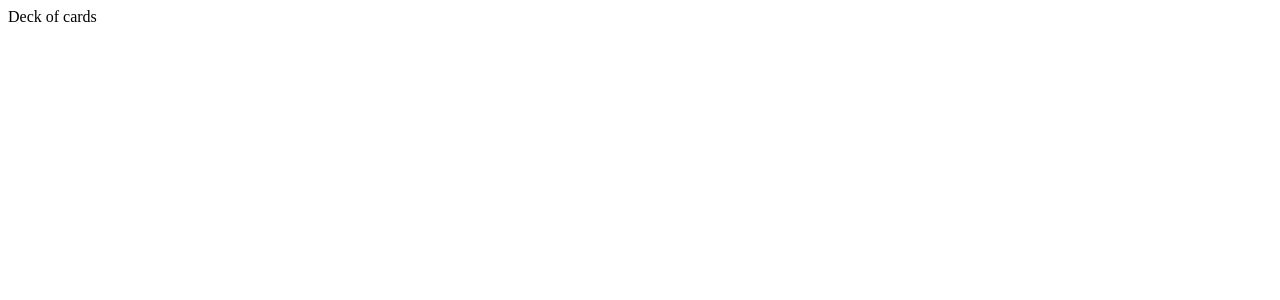
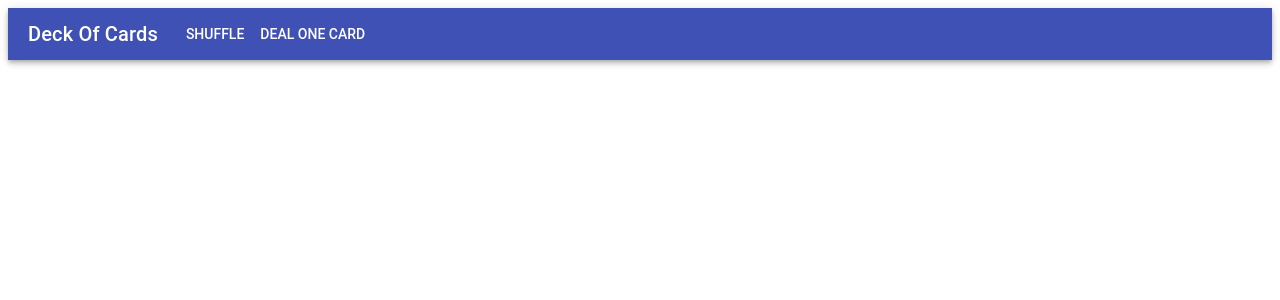
Before and after one commit to kzde/deck-of-cards, a React app: page / in a window 1280 px wide. Shown: the top 300 px of the page. Built offline with nearby package versions, Linux system fonts and the light colour scheme; the HTML template or start-up script is replaced by a standard one.

Commit message:
Add shuffle helper and action bar

```diff
--- a/src/App.js
+++ b/src/App.js
@@ -1,5 +1,12 @@
-import React from 'react';
+import React, { Fragment } from 'react';
+import Header from '../src/components/Header/Header';
 
-const App = () => <div>Deck of cards</div>
+const App = () => {
+    return (
+        <Fragment>
+            <Header />
+        </Fragment>
+    )
+}
 
 export default App;
--- /dev/null
+++ b/src/components/Header/Header.js
@@ -0,0 +1,21 @@
+import React from 'react';
+import AppBar from '@material-ui/core/AppBar';
+import Button from '@material-ui/core/Button';
+import Typography from '@material-ui/core/Typography';
+import './Header.scss';
+
+const Header = () => {
+    return (
+        <div className="Header">
+            <AppBar position="static">
+                <Typography variant="h6" color="inherit" >
+                    Deck Of Cards
+                </Typography>
+                <Button color="inherit">Shuffle</Button>
+                <Button color="inherit">Deal One Card</Button>
+            </AppBar>
+        </div>
+    )
+}
+
+export default Header;
--- /dev/null
+++ b/src/components/Header/Header.scss
@@ -0,0 +1,11 @@
+.Header {
+    header{
+        display: flex;
+        flex-direction: row;
+        align-items: center;
+
+        h6 {
+            margin: 10px 20px;
+        }
+    }
+}
```
Also changed, not shown: package.json (+15 -1 lines), src/helpers/shuffle.js (added, +14 -0 lines), 1 other file (tests, documents, lock files or other folders).
